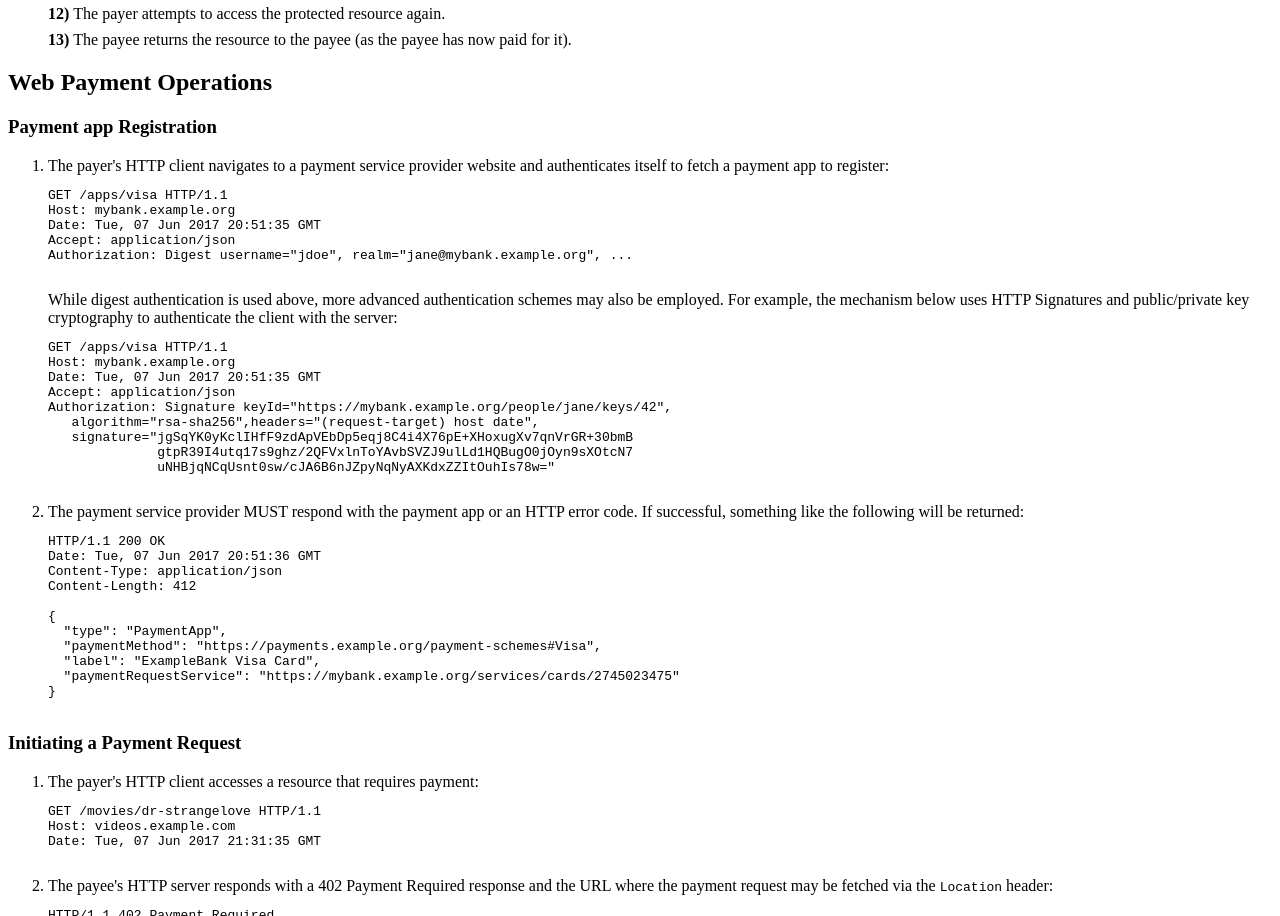
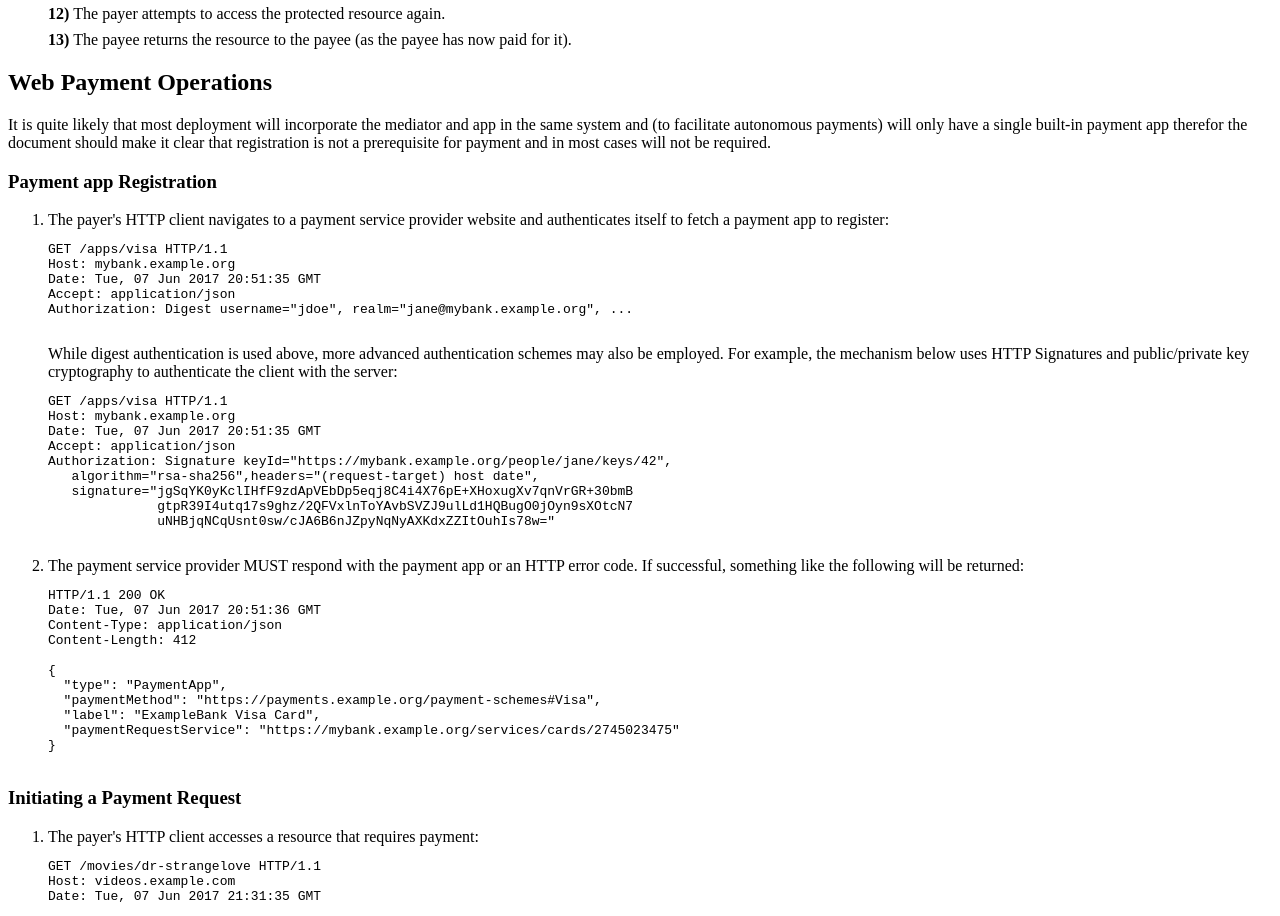
Before and after one commit to w3c/webpayments-http-api, a plain HTML site: page index.html in a window 1280 px wide. Shown: the part 2653-3569 px from the top of the page. Drawn offline with Linux system fonts and the light colour scheme; a script that the page names is missing.

Commit message:
Issue marker about separating payment app stuff from payment request stuff

```diff
--- a/index.html
+++ b/index.html
@@ -393,6 +393,13 @@ The payee returns the resource to the payee (as the payee has now paid for it).
  <section>
    <h2>Web Payment Operations</h2>
 
+     <div class="issue" title="Registration should be loosley coupled to payment">
+         It is quite likely that most deployment will incorporate the mediator and app in the same system and
+         (to facilitate autonomous payments) will only have a single built-in payment app therefor the document
+         should make it clear that registration is not a prerequisite for payment and in most cases will not be
+         required.
+     </div>
+
   <section>
     <h3>Payment app Registration</h3>
     <ol>
```
